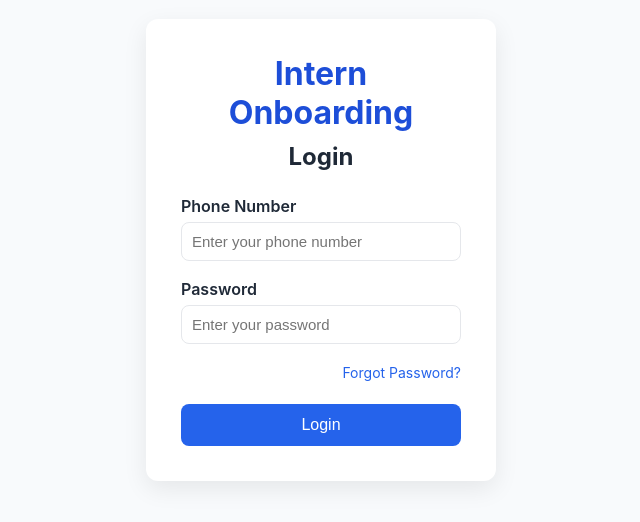
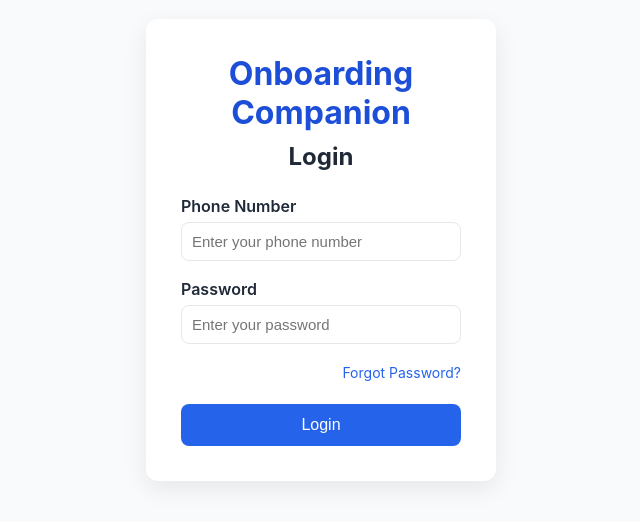
Before and after one commit to kothakapu-akshaya/Onboarding-Companion, a React (Vite) app in the folder frontend/: page / in a window 1280 px wide. Shown: the part 150-672 px from the top of the page, without its empty margins (319-959 px from the left). Built offline with nearby package versions, Linux system fonts and the light colour scheme; no server answers.

Commit message:
fix: update onboarding companion branding

```diff
--- a/frontend/index.html
+++ b/frontend/index.html
@@ -6,9 +6,9 @@
     <meta name="viewport" content="width=device-width, initial-scale=1.0" />
     <meta
       name="description"
-      content="Intern Onboarding Companion — track your onboarding checklist tasks and evidence."
+      content="Onboarding Companion — track your onboarding checklist tasks and evidence."
     />
-    <title>Intern Onboarding Companion</title>
+    <title>Onboarding Companion</title>
     <script>
       (function () {
         try {
--- a/frontend/src/Pages/Login.tsx
+++ b/frontend/src/Pages/Login.tsx
@@ -39,7 +39,7 @@ function Login() {
   return (
     <div className="login-container">
       <form className="login-card" onSubmit={handleLogin}>
-        <h1>Intern Onboarding</h1>
+        <h1>Onboarding Companion</h1>
         <h2>Login</h2>
 
         <div className="input-group">
--- a/frontend/src/Pages/Tasks.tsx
+++ b/frontend/src/Pages/Tasks.tsx
@@ -17,7 +17,7 @@ function Tasks() {
 
       <br />
 
-      <p>Complete each onboarding task to finish your internship setup.</p>
+      <p>Complete each onboarding task to finish your setup.</p>
 
       <br />
 
--- a/frontend/src/components/Sidebar.tsx
+++ b/frontend/src/components/Sidebar.tsx
@@ -20,9 +20,9 @@ function Sidebar() {
   return (
     <aside className="sidebar">
       <div className="logo">
-        <h2>Intern Onboarding Companion</h2>
+        <h2>Onboarding Companion</h2>
 
-        <p className="logo-tagline">Internship Workbench</p>
+        <p className="logo-tagline">Onboarding Companion</p>
       </div>
 
       <nav className="menu" aria-label="Primary navigation">
```
Also changed, not shown: 1 other file (tests, documents, lock files or other folders).
